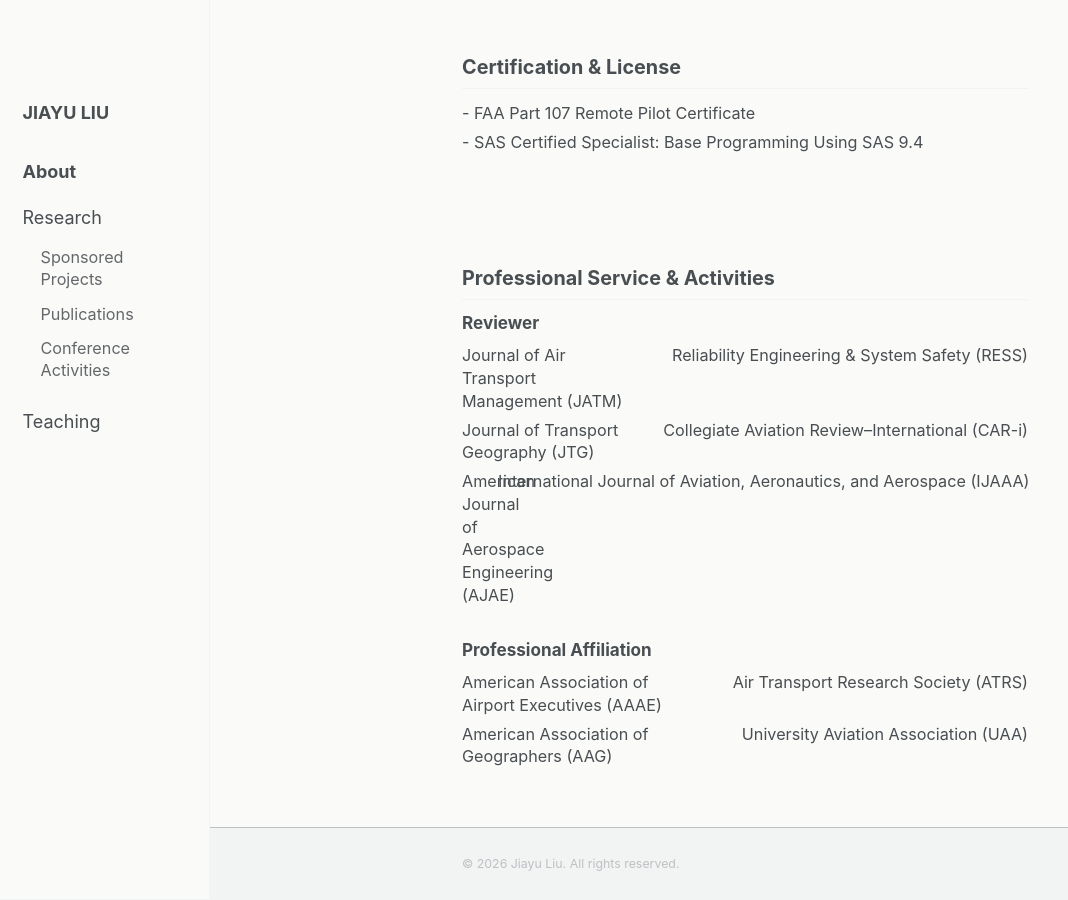
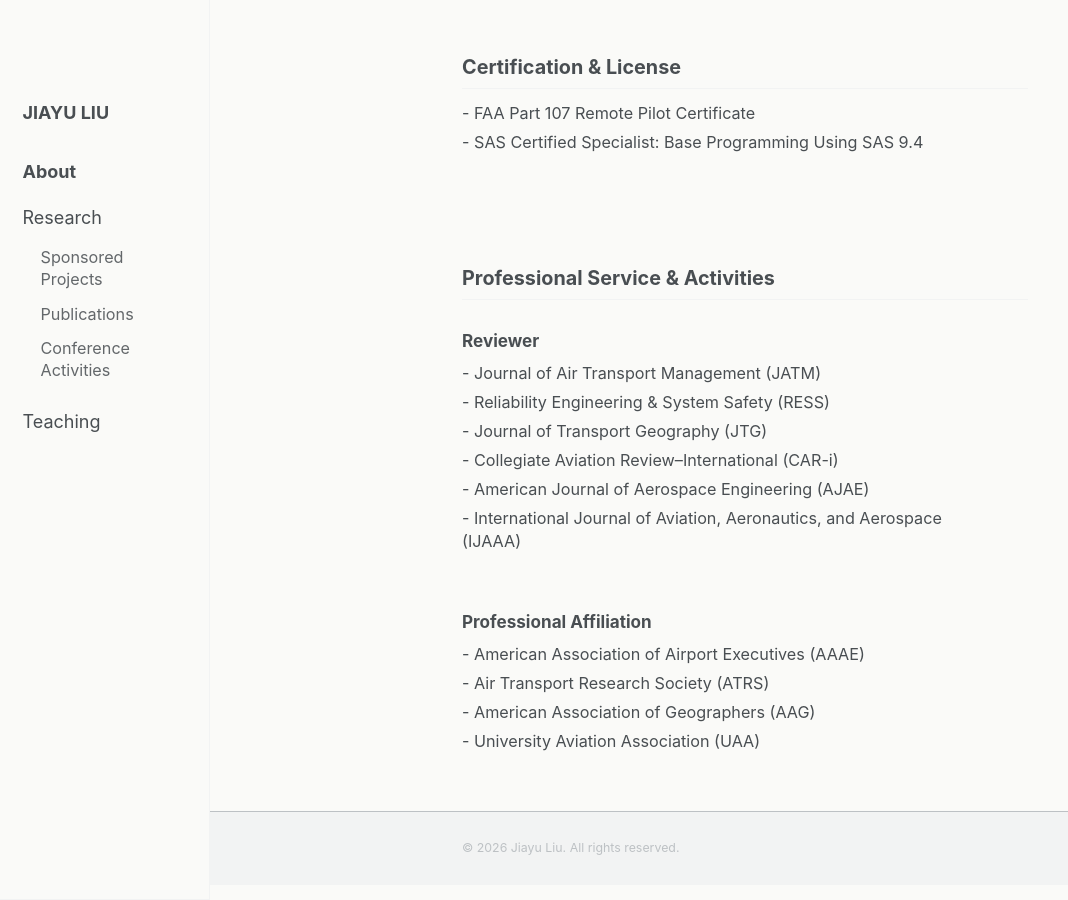
Before and after one commit to liu3309/liu3309.github.io, a Jekyll site: the page built from index.md, in a window 1280 px wide and 900 px high, scrolled down 1298 px. Shown: the whole window, without its empty margins (0-1068 px from the left). Built offline with Jekyll 4.4.1, drawn with Linux system fonts in a browser that asks for light colours; a script that is not in the unit is left out.

Commit message:
Refactor reviewer and affiliation sections in index.md
Updated the formatting of the reviewer and professional affiliation sections in the CV.

```diff
--- a/index.md
+++ b/index.md
@@ -98,35 +98,50 @@ Beyond research, I serve as the Graduate Course Instructor for AT 102 - Aviation
 
 <div class="cv-section">
 
-  <h3 style="margin-top: 0;">Reviewer</h3>
+  <h3>Reviewer</h3>
 
   <div class="cv-row">
-    <span>Journal of Air Transport Management (JATM)</span>
-    <span>Reliability Engineering & System Safety (RESS)</span>
+    - Journal of Air Transport Management (JATM)
   </div>
 
   <div class="cv-row">
-    <span>Journal of Transport Geography (JTG)</span>
-    <span>Collegiate Aviation Review–International (CAR-i)</span>
+    - Reliability Engineering & System Safety (RESS)
   </div>
 
   <div class="cv-row">
-    <span>American Journal of Aerospace Engineering (AJAE)</span>
-    <span>International Journal of Aviation, Aeronautics, and Aerospace (IJAAA)</span>
-  </div>
-
-  <div style="height: 1.5rem;"></div>
-
-  <h3 style="margin-top: 0;">Professional Affiliation</h3>
-
-  <div class="cv-row">
-    <span>American Association of Airport Executives (AAAE)</span>
-    <span>Air Transport Research Society (ATRS)</span>
+    - Journal of Transport Geography (JTG)
   </div>
 
   <div class="cv-row">
-    <span>American Association of Geographers (AAG)</span>
-    <span>University Aviation Association (UAA)</span>
+    - Collegiate Aviation Review–International (CAR-i)
+  </div>
+
+  <div class="cv-row">
+    - American Journal of Aerospace Engineering (AJAE)
+  </div>
+
+  <div class="cv-row">
+    - International Journal of Aviation, Aeronautics, and Aerospace (IJAAA)
+  </div>
+
+  <div style="height: 1.2rem;"></div>
+
+  <h3>Professional Affiliation</h3>
+
+  <div class="cv-row">
+    - American Association of Airport Executives (AAAE)
+  </div>
+
+  <div class="cv-row">
+    - Air Transport Research Society (ATRS)
+  </div>
+
+  <div class="cv-row">
+    - American Association of Geographers (AAG)
+  </div>
+
+  <div class="cv-row">
+    - University Aviation Association (UAA)
   </div>
 
 </div>
```
